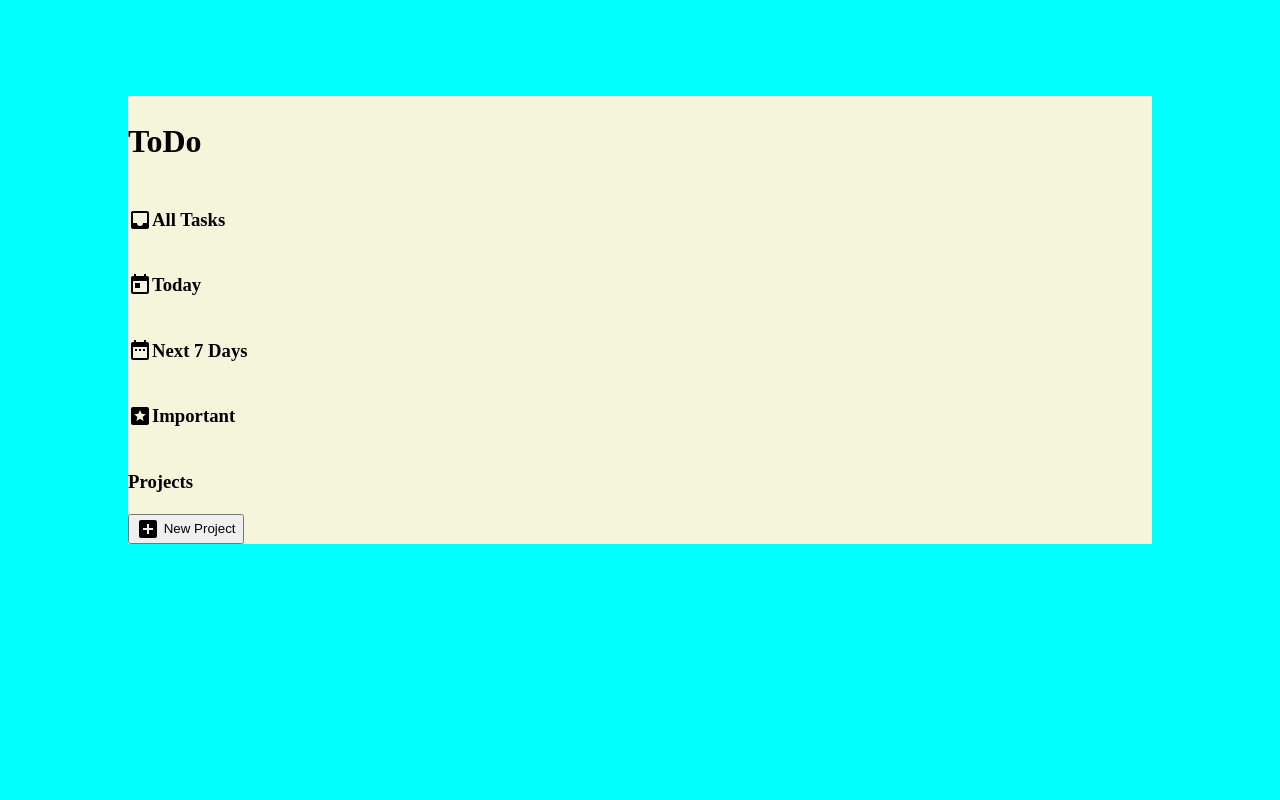
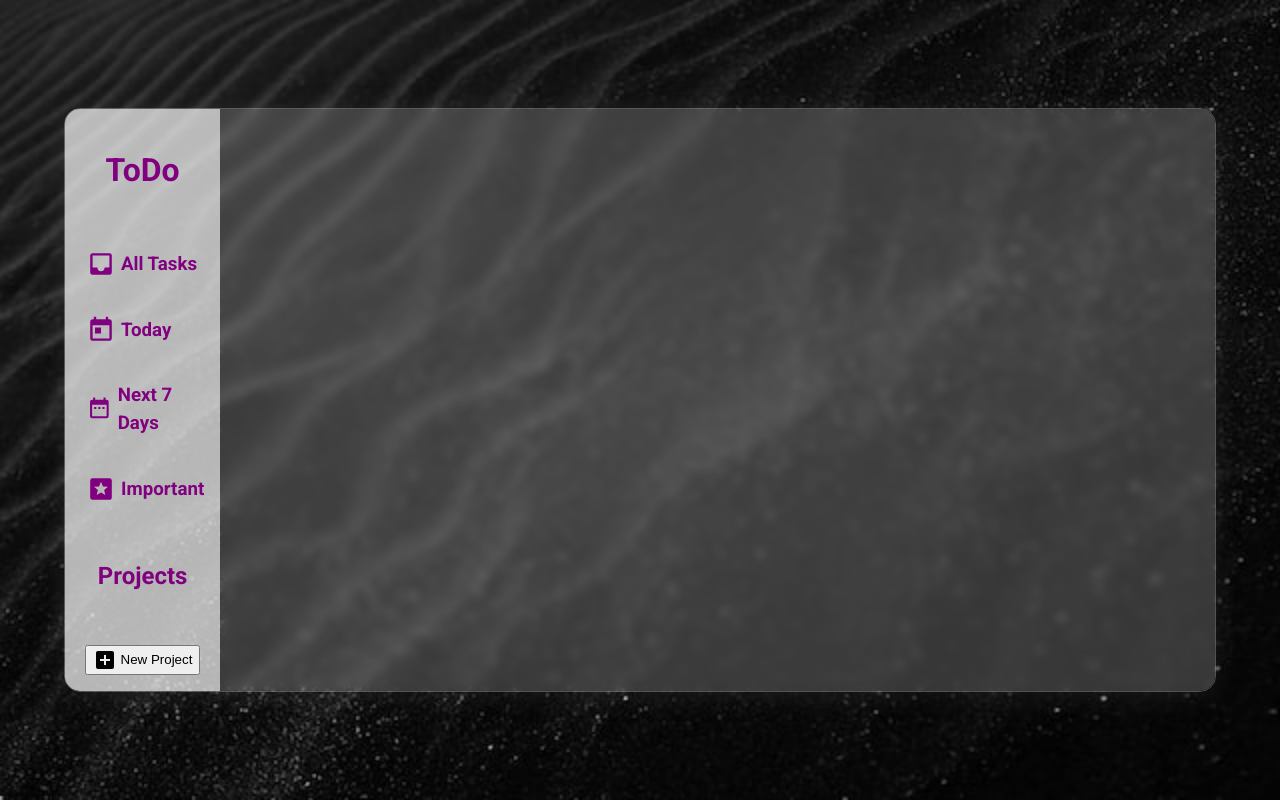
Before and after one commit to Casssb/todo-list, a website built with webpack: page src/template.html in a window 1280 px wide. Built offline with nearby package versions, Linux system fonts and the light colour scheme.

Commit message:
add basic css styles for nav

```diff
--- a/src/css/styles.css
+++ b/src/css/styles.css
@@ -1,3 +1,5 @@
+@import url('https://fonts.googleapis.com/css2?family=Roboto:wght@300;400;700&display=swap');
+
 :root {
   --font-size-sm: clamp(0.8rem, 0.17vw + 0.76rem, 0.89rem);
   --font-size-base: clamp(1rem, 0.34vw + 0.91rem, 1.19rem);
@@ -12,28 +14,70 @@
   --col-danger: red;
 
   --col-theme: purple;
+  --col-light: rgb(201, 201, 201);
   --col-highlight: grey;
   --col-background: lightblue;
 
+  --font-main: 'Roboto', sans-serif;
 }
 
 body {
-    height: 100%;
-    width: 100%;
-    background-color: aqua;
-    display: flex;
-    justify-content: center;
-    align-items: center;
+  font-family: var(--font-main);
+  color: var(--col-light);
+  height: 100vh;
+  width: 100%;
+  background-image: url('../img/background.jpg');
+  background-repeat: no-repeat;
+  background-size: cover;
+  display: flex;
+  justify-content: center;
+  align-items: center;
 }
 
 .container {
-    background-color: beige;
-    margin: 6rem;
-    width: 80%;
+  display: grid;
+  grid-template-columns: min-content 1fr;
+  border: 1px solid rgba(255, 255, 255, 0.3);
+  border-radius: 1rem;
+  box-shadow: 0 4px 30px rgba(209, 209, 209, 0.1);
+  overflow: hidden;
+  margin: 3rem;
+  width: 90%;
+}
+
+.header {
+  display: flex;
+  flex-direction: column;
+  justify-content: center;
+  align-items: center;
+  padding: 1rem;
+  color: var(--col-theme);
+  background: rgba(255, 255, 255, 0.7);
+}
+
+.nav-menu {
 }
 
 .menu-item {
+  display: flex;
+  gap: 0.5rem;
+  align-items: center;
+  justify-items: center;
+}
+
+.menu-item svg {
+  transform: scale(1.2);
+}
+
+.nav-projects {
     display: flex;
+    flex-direction: column;
     align-items: center;
-    justify-items: center;
+    justify-content: center;
 }
+
+.todo-container {
+  background: rgba(255, 255, 255, 0.2);
+  backdrop-filter: blur(5px);
+  -webkit-backdrop-filter: blur(5px);
+}
--- a/src/template.html
+++ b/src/template.html
@@ -11,8 +11,8 @@
         <header class="header">
           <h1 class="header-title">ToDo</h1>
           <nav class="nav">
-            <div class="nav-menu">
-              <div class="menu-item">
+            <ul class="nav-menu">
+              <li class="menu-item">
                 <svg style="width: 24px; height: 24px" viewBox="0 0 24 24">
                   <path
                     fill="currentColor"
@@ -20,8 +20,8 @@
                   />
                 </svg>
                 <h3 class="menu-title">All Tasks</h3>
-              </div>
-              <div class="menu-item">
+              </li>
+              <li class="menu-item">
                 <svg style="width: 24px; height: 24px" viewBox="0 0 24 24">
                   <path
                     fill="currentColor"
@@ -29,8 +29,8 @@
                   />
                 </svg>
                 <h3 class="menu-title">Today</h3>
-              </div>
-              <div class="menu-item">
+              </li>
+              <li class="menu-item">
                 <svg style="width: 24px; height: 24px" viewBox="0 0 24 24">
                   <path
                     fill="currentColor"
@@ -38,8 +38,8 @@
                   />
                 </svg>
                 <h3 class="menu-title">Next 7 Days</h3>
-              </div>
-              <div class="menu-item">
+              </li>
+              <li class="menu-item">
                 <svg style="width: 24px; height: 24px" viewBox="0 0 24 24">
                   <path
                     fill="currentColor"
@@ -47,10 +47,11 @@
                   />
                 </svg>
                 <h3 class="menu-title">Important</h3>
-              </div>
-            </div>
+              </li>
+            </ul>
             <div class="nav-projects">
-              <h3 class="projects-title">Projects</h3>
+              <h2 class="projects-title">Projects</h3>
+              <ul class="projects-list"></ul>
               <button class="projects-button" id="projects-button">
                 <svg style="width: 24px; height: 24px" viewBox="0 0 24 24">
                   <path
@@ -63,7 +64,7 @@
             </div>
           </nav>
         </header>
-        <main></main>
+        <main class="todo-container"></main>
       </div>
   </body>
 </html>
```
Also changed, not shown: README.md, dist/7e4ad669f8e7bebb85c9.jpg (added), dist/index.html, dist/main.js, src/img/background.jpg (added).
